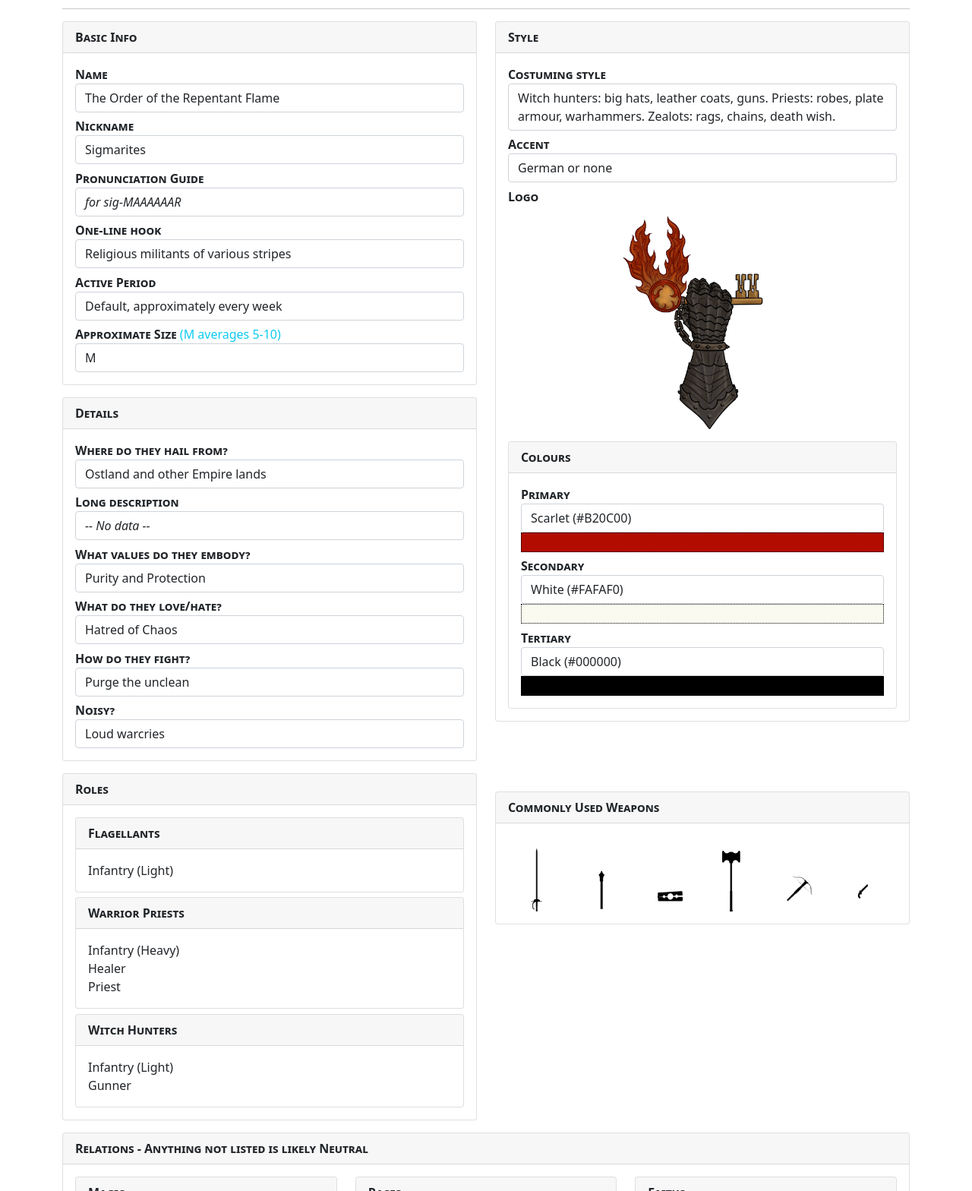
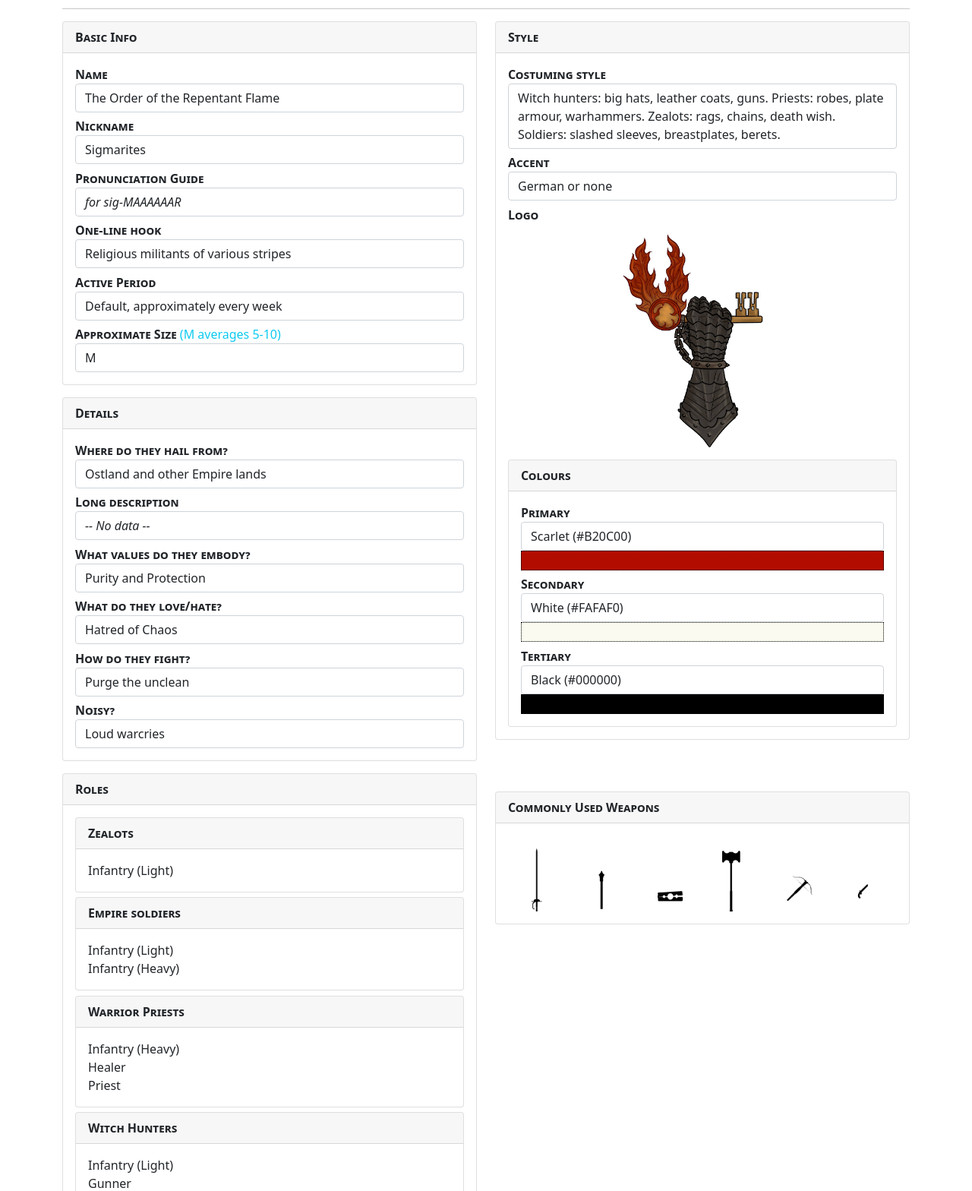
Before and after one commit to adric-clifton/sc-brisbane-unofficial, a plain HTML site: page docs/Warbands/11.html in a window 1280 px wide. Shown: the part 126-1694 px from the top of the page at 76% size. Drawn offline with Linux system fonts and the light colour scheme.

Commit message:
Order soldiers update

```diff
--- a/docs/Warbands/11.html
+++ b/docs/Warbands/11.html
@@ -115,7 +115,7 @@
                                         <div class="card-body">
                                             <div class="form-group">
                                                 <label class="control-label">Costuming style</label>
-                                                <label class="form-control" for="Warband_Style">Witch hunters: big hats, leather coats, guns. Priests: robes, plate armour, warhammers. Zealots: rags, chains, death wish.</label>
+                                                <label class="form-control" for="Warband_Style">Witch hunters: big hats, leather coats, guns. Priests: robes, plate armour, warhammers. Zealots: rags, chains, death wish. Soldiers: slashed sleeves, breastplates, berets.</label>
                                             </div>
                                             <div class="form-group">
                                                 <label class="control-label">Accent</label>
@@ -156,7 +156,10 @@
                                     <div class="card">
                                         <label class="card-header" for="Warband_Roles">Roles</label>
                                         <div class="card-body">
-<div class='card'><div class='card-header'><label class='control-label'>Flagellants</label></div><div class='card-body'><div class='card-text'><label>Infantry (Light)</label></div>
+<div class='card'><div class='card-header'><label class='control-label'>Zealots</label></div><div class='card-body'><div class='card-text'><label>Infantry (Light)</label></div>
+</div></div>
+<div class='card'><div class='card-header'><label class='control-label'>Empire soldiers</label></div><div class='card-body'><div class='card-text'><label>Infantry (Light)</label></div>
+<div class='card-text'><label>Infantry (Heavy)</label></div>
 </div></div>
 <div class='card'><div class='card-header'><label class='control-label'>Warrior Priests</label></div><div class='card-body'><div class='card-text'><label>Infantry (Heavy)</label></div>
 <div class='card-text'><label>Healer</label></div>
```
Also changed, not shown: xml/11-order.xml (+6 -2 lines).
